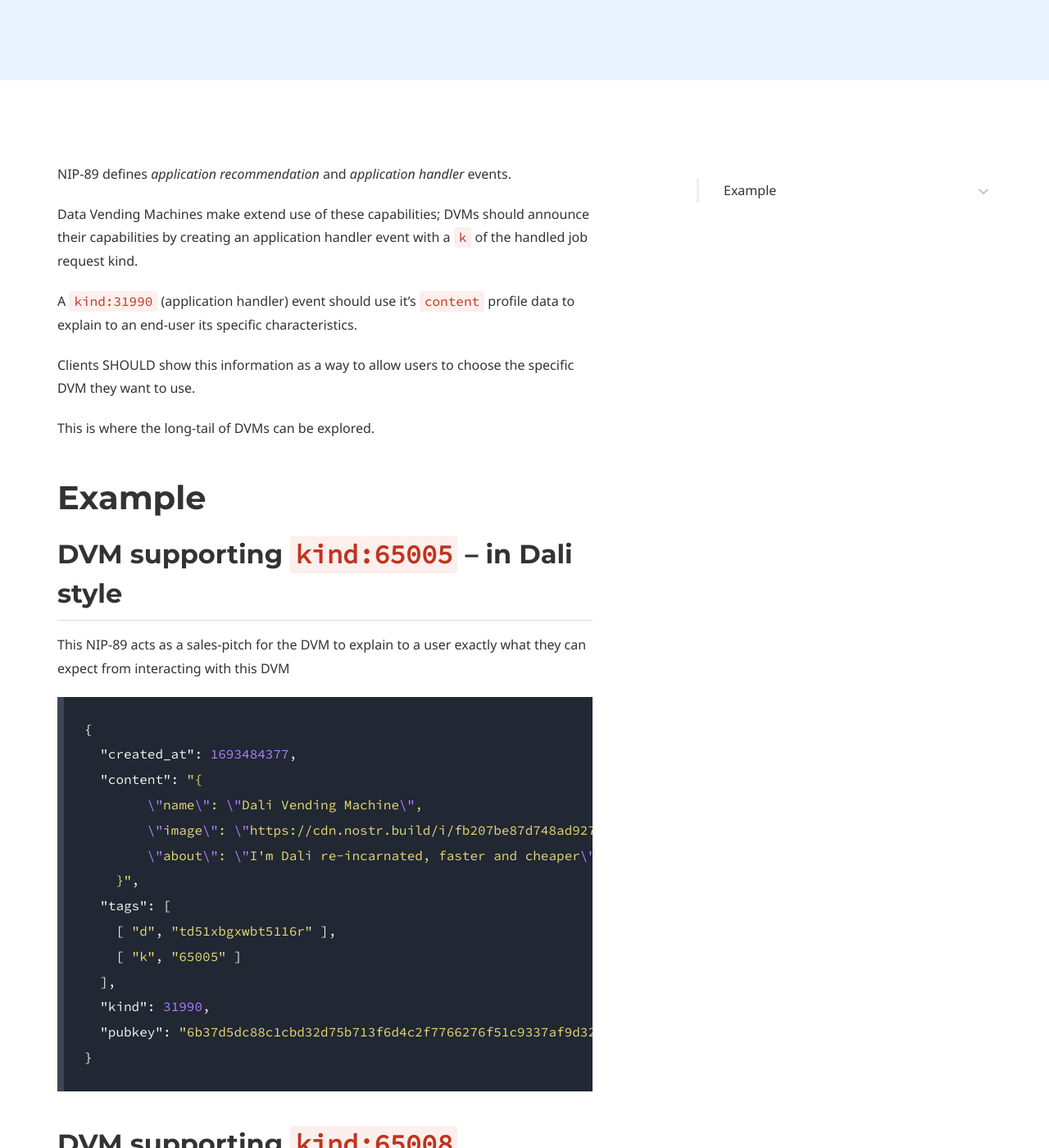
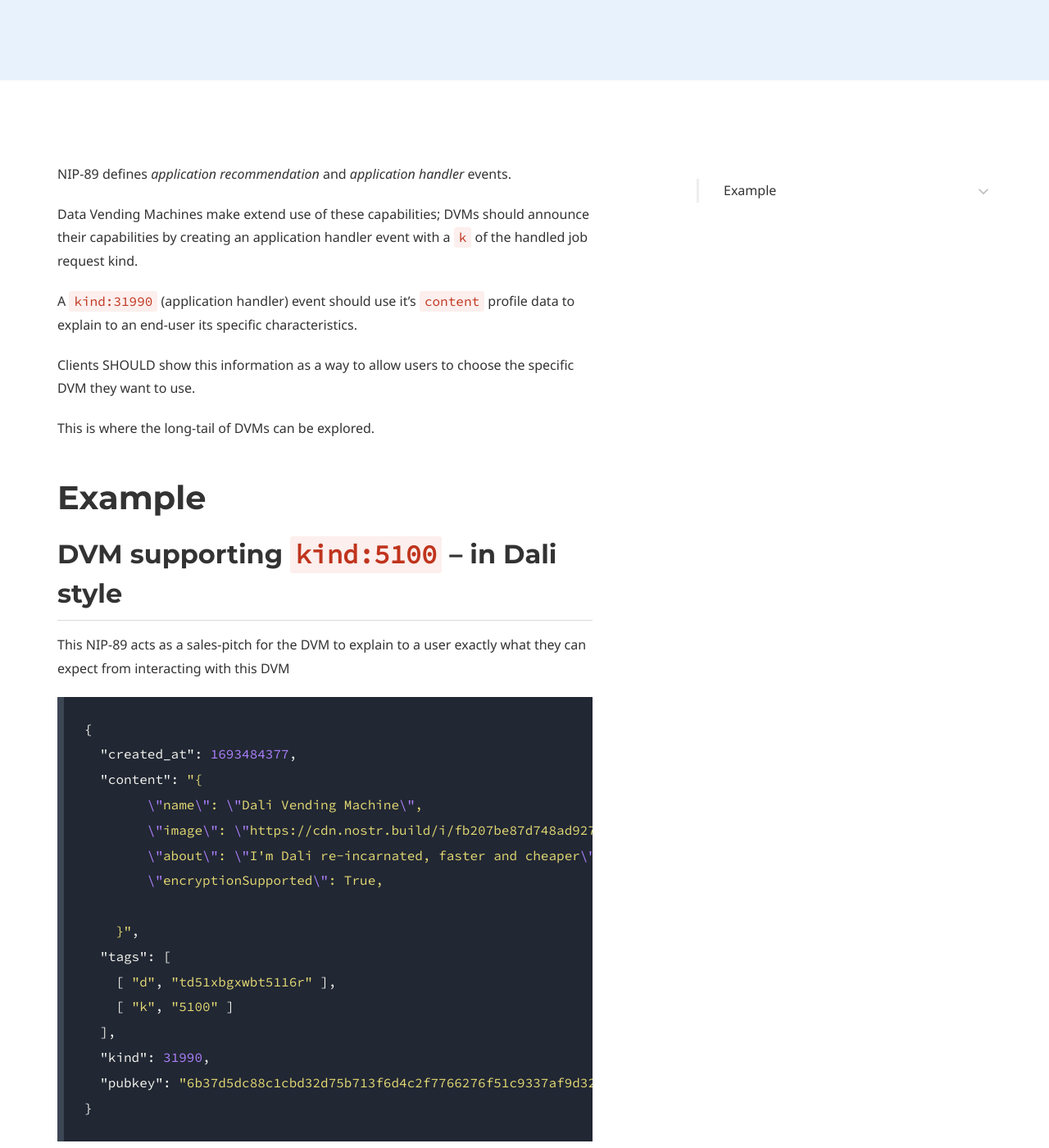
Before and after one commit to nostr-protocol/data-vending-machines, a Jekyll site: the page built from nip89.md, in a window 1280 px wide and 1400 px high, scrolled down 421 px. Shown: the whole window at 82% size. Built offline with Jekyll 4.4.1, drawn with Linux system fonts in a browser that asks for light colours; some web fonts are replaced; some of the changed text lies outside the part shown.

Commit message:
Update nip89.md
- update event kinds in examples
- add  "encryptionSupported" tag to nip89 to mark if a DVM understands encrypted requests as defined in NIP90

````diff
--- a/nip89.md
+++ b/nip89.md
@@ -16,7 +16,7 @@ This is where the long-tail of DVMs can be explored.
 
 # Example
 
-## DVM supporting `kind:65005` -- in Dali style
+## DVM supporting `kind:5100` -- in Dali style
 
 This NIP-89 acts as a sales-pitch for the DVM to explain to a user exactly what they can expect from interacting with this DVM
 
@@ -27,17 +27,19 @@ This NIP-89 acts as a sales-pitch for the DVM to explain to a user exactly what
         \"name\": \"Dali Vending Machine\",
         \"image\": \"https://cdn.nostr.build/i/fb207be87d748ad927f52a063c221d1d97ef6d75e660003cb6e85baf2cd2d64e.jpg\",
         \"about\": \"I'm Dali re-incarnated, faster and cheaper\",
+        \"encryptionSupported\": True,
+
     }",
   "tags": [
     [ "d", "td51xbgxwbt5116r" ],
-    [ "k", "65005" ]
+    [ "k", "5100" ]
   ],
   "kind": 31990,
   "pubkey": "6b37d5dc88c1cbd32d75b713f6d4c2f7766276f51c9337af9d32c8d715cc1b93",
 }
 ```
 
-## DVM supporting `kind:65008`
+## DVM supporting `kind:5300`
 
 This NIP-89 acts as a sales-pitch for the DVM to explain to a user exactly what they can expect from interacting with this DVM
 
@@ -48,10 +50,11 @@ This NIP-89 acts as a sales-pitch for the DVM to explain to a user exactly what
         \"name\": \"You might have missed\",
         \"image\": \"https://cdn.nostr.build/i/fb207be87d748ad927f52a063c221d1d97ef6d75e660003cb6e85baf2cd2d64e.jpg\",
         \"about\": \"My goal is to help you keep up – or catch up – with your world, no matter how much time you spend on t̶w̶i̶t̶t̶e̶r̶ nostr.\",
+        \"encryptionSupported\": False,
     }",
   "tags": [
     [ "d", "td51xbgxwbt5116r" ],
-    [ "k", "65008" ]
+    [ "k", "5300" ]
   ],
   "kind": 31990,
   "pubkey": "6b37d5dc88c1cbd32d75b713f6d4c2f7766276f51c9337af9d32c8d715cc1b93",
````
